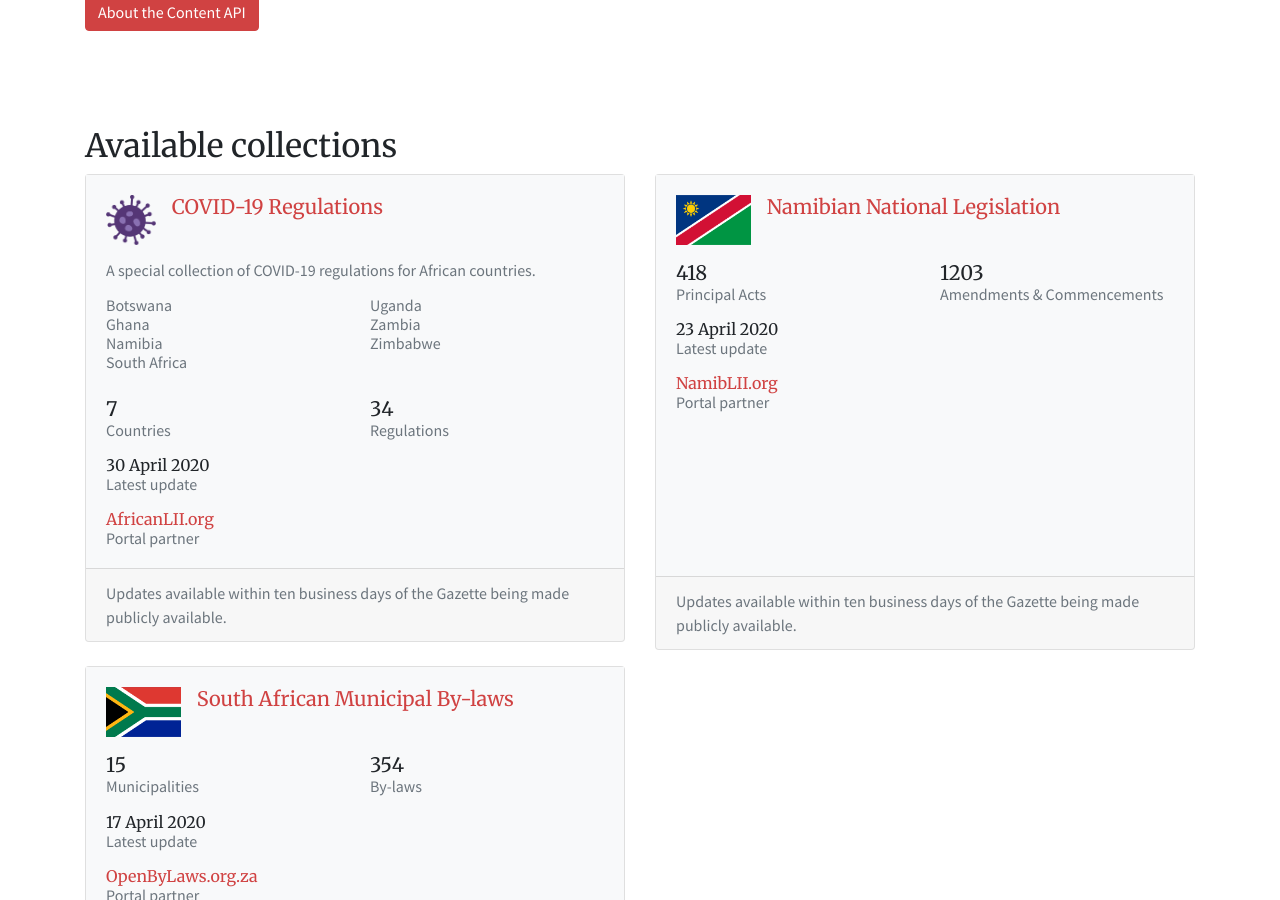
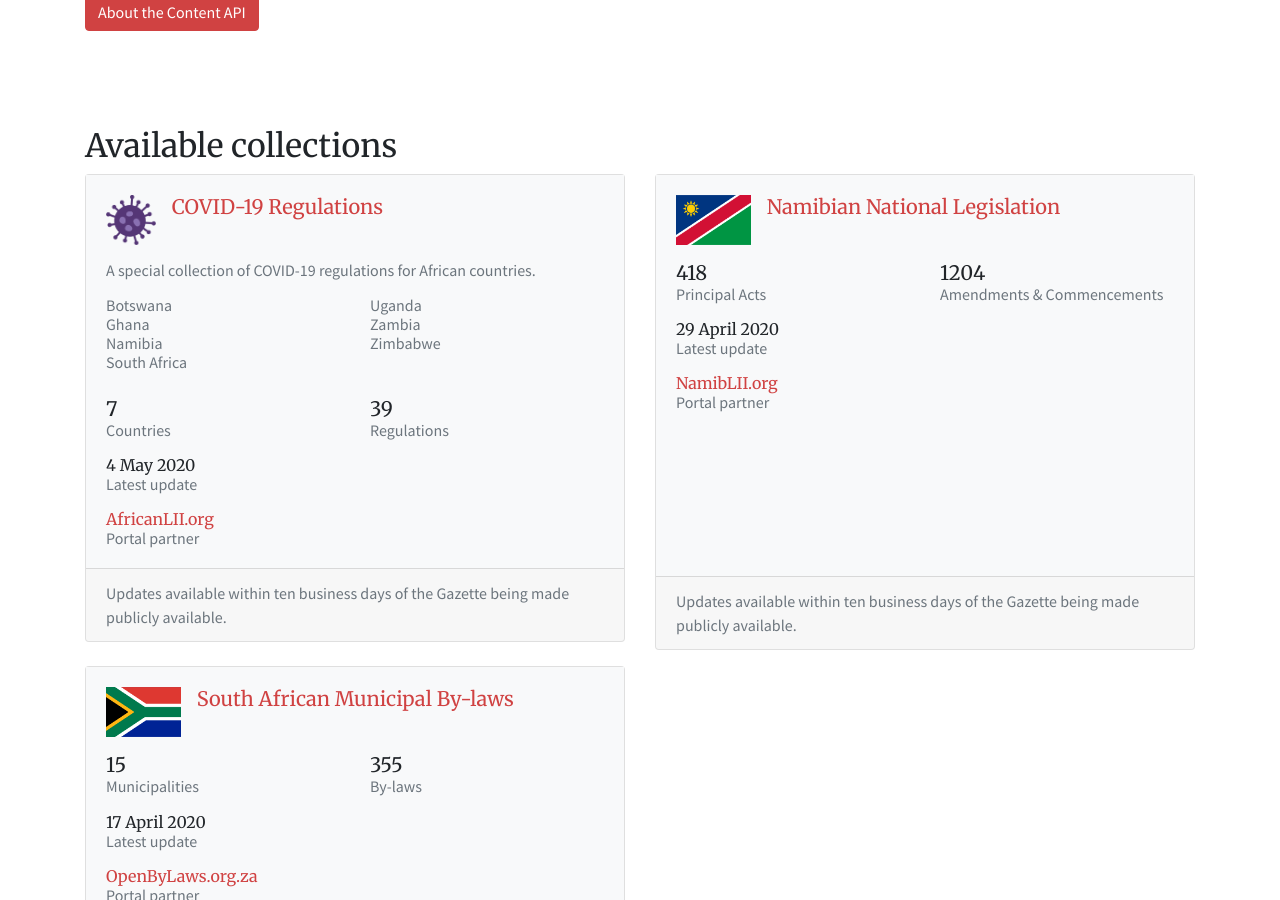
Before and after one commit to laws-africa/laws-africa.github.io, a Jekyll site: the page built from commons.markdown, in a window 1280 px wide and 900 px high, scrolled down 536 px. Built offline with Jekyll 4.4.1, drawn with Linux system fonts in a browser that asks for light colours; nearby versions of some CDN libraries.

Commit message:
Updated stats via TravisCI

```diff
--- a/_data/commons.json
+++ b/_data/commons.json
@@ -1,17 +1,17 @@
 {
   "covid19": {
-    "as_at_date": "2020-04-30",
+    "as_at_date": "2020-05-04",
     "n_countries": 7,
-    "n_principal": 34
+    "n_principal": 39
   },
   "na": {
-    "as_at_date": "2020-04-23",
+    "as_at_date": "2020-04-29",
     "n_principal": 418,
-    "n_stubs": 1203
+    "n_stubs": 1204
   },
   "za": {
     "as_at_date": "2020-04-17",
-    "n_bylaws": 354,
+    "n_bylaws": 355,
     "n_municipalities": 15
   }
 }
```
